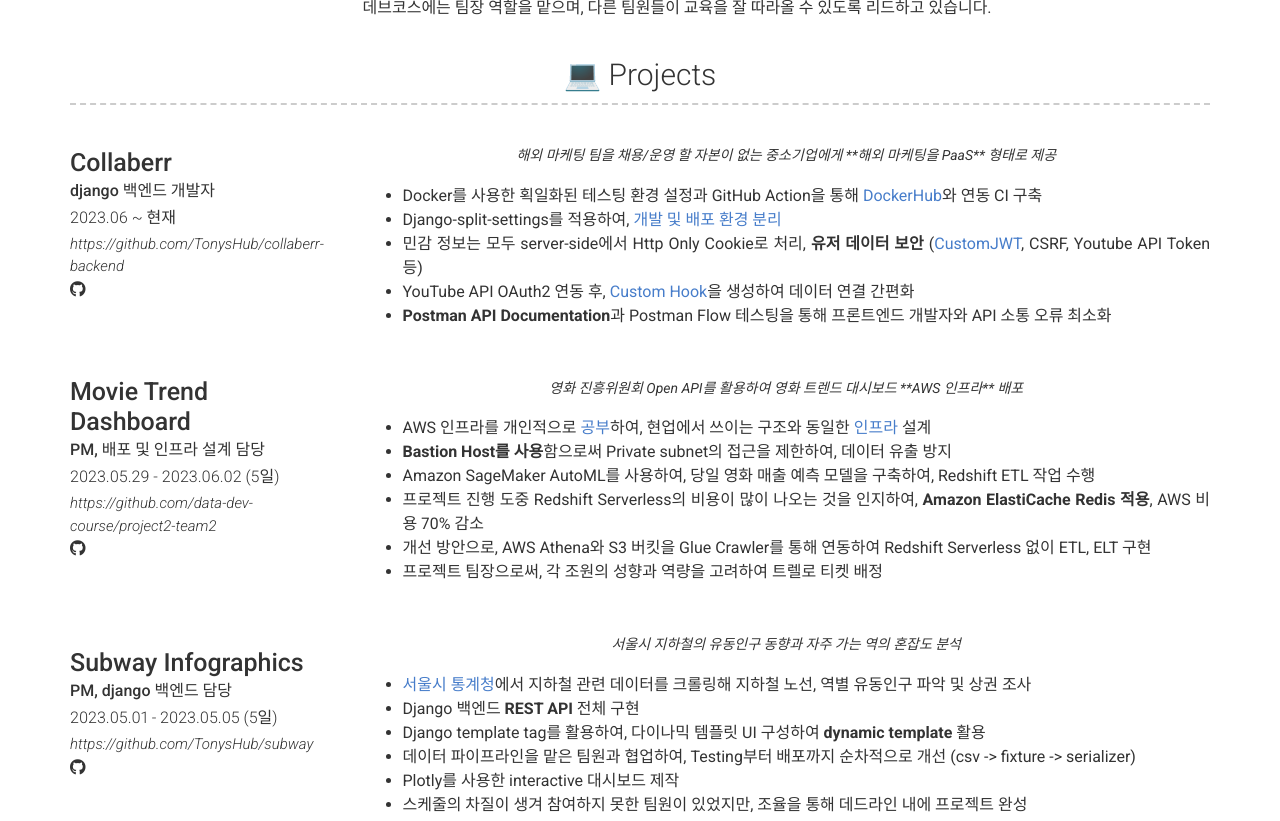
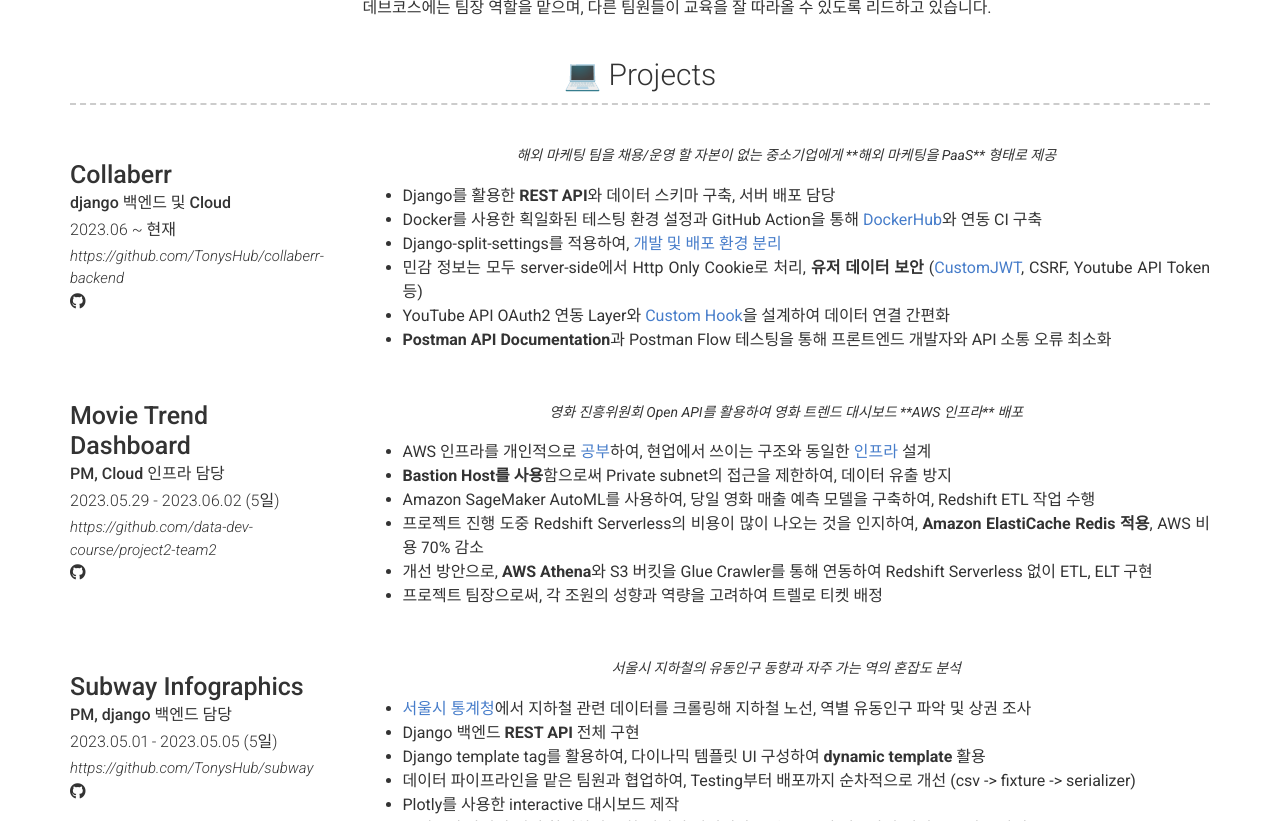
Before and after one commit to TonysHub/TonysHub.github.io, a Jekyll site: the page built from index.md, in a window 1280 px wide and 900 px high, scrolled down 427 px, cut to the strip 79-900 px from the top of the window. Built offline with Jekyll 4.4.1, drawn with Linux system fonts in a browser that asks for light colours; nearby versions of some CDN libraries; emoji names are drawn with the system emoji font.

Commit message:
Update _config.yml

```diff
--- a/_config.yml
+++ b/_config.yml
@@ -50,7 +50,7 @@ content:
     content:
       - layout: left
         title: Collaberr
-        sub_title: django 백엔드 개발자
+        sub_title: django 백엔드 및 Cloud
         caption: 2023.06 ~ 현재
         additional_links:
           - title: Collaberr-backend
@@ -60,16 +60,17 @@ content:
         quote: >
           해외 마케팅 팀을 채용/운영 할 자본이 없는 중소기업에게 **해외 마케팅을 PaaS** 형태로 제공 <br>
         description: |
+          * Django를 활용한 **REST API**와 데이터 스키마 구축, 서버 배포 담당
           * Docker를 사용한 획일화된 테스팅 환경 설정과 GitHub Action을 통해 [DockerHub](https://hub.docker.com/repositories/tonylee9692)와 연동 CI 구축
           * Django-split-settings를 적용하여, [개발 및 배포 환경 분리](https://github.com/TonysHub/collaberr-backend/blob/main/core/project/settings/__init__.py)
           * 민감 정보는 모두 server-side에서 Http Only Cookie로 처리, **유저 데이터 보안**
             ([CustomJWT](https://github.com/TonysHub/collaberr-backend/blob/main/core/general/authentication.py), CSRF, Youtube API Token 등)
-          * YouTube API OAuth2 연동 후, [Custom Hook](https://github.com/TonysHub/collaberr-backend/tree/main/core/plugins/youtube)을 생성하여 데이터 연결 간편화
+          * YouTube API OAuth2 연동 Layer와 [Custom Hook](https://github.com/TonysHub/collaberr-backend/tree/main/core/plugins/youtube)을 설계하여 데이터 연결 간편화
           * **Postman API Documentation**과 Postman Flow 테스팅을 통해 프론트엔드 개발자와 API 소통 오류 최소화
 
       - layout: left
         title: Movie Trend Dashboard
-        sub_title: PM, 배포 및 인프라 설계 담당
+        sub_title: PM, Cloud 인프라 담당
         caption: 2023.05.29 - 2023.06.02 (5일)
         additional_links:
           - title: 영화 트렌드 대시보드
@@ -84,7 +85,7 @@ content:
           * **Bastion Host를 사용**함으로써 Private subnet의 접근을 제한하여, 데이터 유출 방지
           * Amazon SageMaker AutoML를 사용하여, 당일 영화 매출 예측 모델을 구축하여, Redshift ETL 작업 수행
           * 프로젝트 진행 도중 Redshift Serverless의 비용이 많이 나오는 것을 인지하여, **Amazon ElastiCache Redis 적용**, AWS 비용 70% 감소
-          * 개선 방안으로, AWS Athena와 S3 버킷을 Glue Crawler를 통해 연동하여 Redshift Serverless 없이 ETL, ELT 구현
+          * 개선 방안으로, **AWS Athena**와 S3 버킷을 Glue Crawler를 통해 연동하여 Redshift Serverless 없이 ETL, ELT 구현
           * 프로젝트 팀장으로써, 각 조원의 성향과 역량을 고려하여 트렐로 티켓 배정
 
       - layout: left
```
